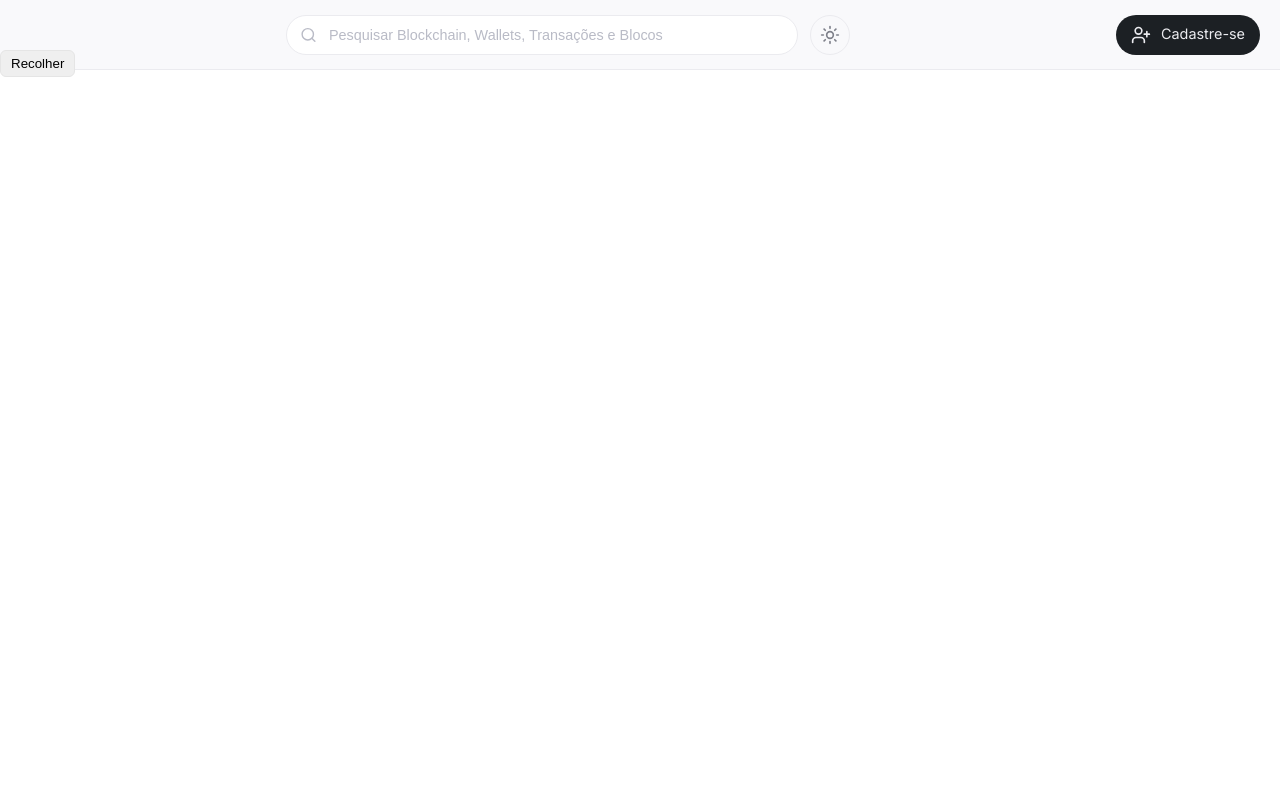
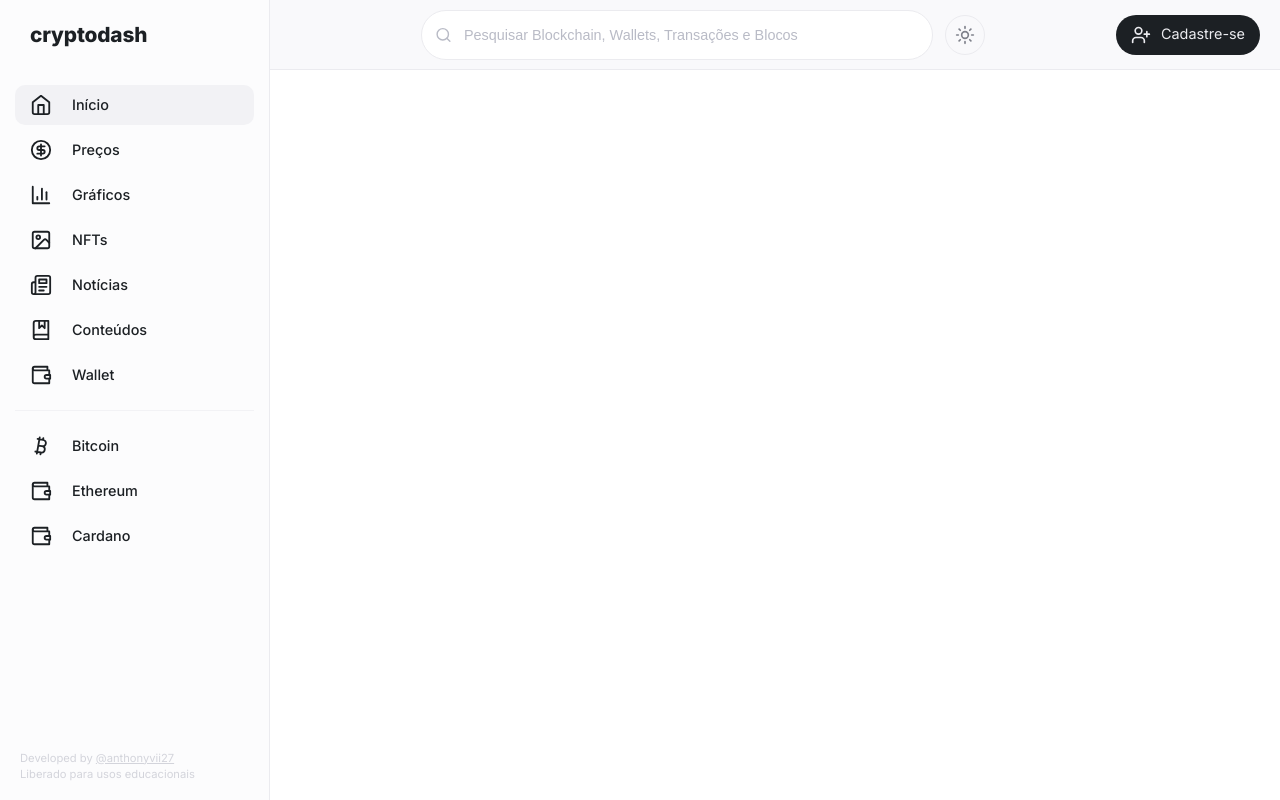
Before and after one commit to anthonyvii27/crypto-dash, a Next.js app: page / in a window 1280 px wide. Built offline with nearby package versions, Linux system fonts and the light colour scheme.

Commit message:
feat: sidebar

```diff
--- a/app/_components/Header/Components/Search/styles.ts
+++ b/app/_components/Header/Components/Search/styles.ts
@@ -3,7 +3,7 @@ import styled, { css } from "styled-components";
 export const Root = styled.div`
     ${({ theme }) => css`
         width: 40vw;
-        height: 40px;
+        height: 50px;
         display: flex;
         align-items: center;
         gap: 10px;
--- a/app/_components/Header/styles.ts
+++ b/app/_components/Header/styles.ts
@@ -8,7 +8,7 @@ export const Root = styled.header`
     padding: 0 20px;
     background: ${({ theme }) => theme.colors.slate2};
     border-bottom: 1px solid ${({ theme }) => theme.colors.slate4};
-    grid-area: 1 / 1 / 2 / 3;
+    grid-area: 1 / 2 / 2 / 3;
 
     display: flex;
     align-items: center;
--- /dev/null
+++ b/app/_components/Sidebar/Components/Options/index.tsx
@@ -0,0 +1,72 @@
+import { ReactNode } from "react";
+import {
+    BarChart3,
+    Bitcoin,
+    BookMarked,
+    CircleDollarSign,
+    Home,
+    Image,
+    Newspaper,
+    Wallet,
+} from "lucide-react";
+import { Root, Option, Separator, Credits, CreditText } from "./styles";
+
+const Options = (): ReactNode => (
+    <Root>
+        <Option data-status="selected">
+            <Home size={22} />
+            Início
+        </Option>
+        <Option>
+            <CircleDollarSign size={22} />
+            Preços
+        </Option>
+        <Option>
+            <BarChart3 size={22} />
+            Gráficos
+        </Option>
+        <Option>
+            <Image size={22} />
+            NFTs
+        </Option>
+        <Option>
+            <Newspaper size={22} />
+            Notícias
+        </Option>
+        <Option>
+            <BookMarked size={22} />
+            Conteúdos
+        </Option>
+        <Option>
+            <Wallet size={22} />
+            Wallet
+        </Option>
+
+        <Separator />
+
+        <Option>
+            <Bitcoin size={22} />
+            Bitcoin
+        </Option>
+        <Option>
+            <Wallet size={22} />
+            Ethereum
+        </Option>
+        <Option>
+            <Wallet size={22} />
+            Cardano
+        </Option>
+
+        <Credits>
+            <CreditText>
+                Developed by{" "}
+                <a href="https://github.com/anthonyvii27" target="_blank">
+                    @anthonyvii27
+                </a>
+            </CreditText>
+            <CreditText>Liberado para usos educacionais</CreditText>
+        </Credits>
+    </Root>
+);
+
+export { Options };
--- /dev/null
+++ b/app/_components/Sidebar/Components/Options/styles.ts
@@ -0,0 +1,78 @@
+import styled, { css } from "styled-components";
+
+export const Root = styled.ul`
+    width: 100%;
+    height: max-content;
+    display: flex;
+    flex-direction: column;
+    gap: 5px;
+    padding: 15px;
+`;
+
+export const Option = styled.li`
+    ${({ theme }) => css`
+        width: 100%;
+        height: 40px;
+        border-radius: 10px;
+        padding: 0 15px;
+        color: ${theme.colors.slate12};
+        font-size: 0.9rem;
+        font-weight: 500;
+
+        display: flex;
+        align-items: center;
+        gap: 20px;
+        cursor: pointer;
+
+        &:hover {
+            background: ${theme.colors.slate3};
+            color: ${theme.colors.slate12};
+        }
+
+        &:focus {
+            border: 1px solid ${theme.colors.slate4};
+            background: ${theme.colors.slate3};
+            color: ${theme.colors.slate12};
+        }
+
+        &[data-status="selected"] {
+            background: ${theme.colors.slate3};
+            color: ${theme.colors.slate12};
+        }
+    `};
+`;
+
+export const Separator = styled.span`
+    display: block;
+    width: 100%;
+    border-bottom: 1px solid ${({ theme }) => theme.colors.slate3};
+    margin: 10px 0;
+`;
+
+export const Credits = styled.div`
+    width: 100%;
+    position: absolute;
+    bottom: 0;
+    left: 0;
+    padding: 20px;
+
+    display: flex;
+    flex-direction: column;
+    gap: 5px;
+`;
+
+export const CreditText = styled.span`
+    display: block;
+    font-size: 0.7rem;
+    color: ${({ theme }) => theme.colors.slate7};
+
+    > a {
+        all: unset;
+        cursor: pointer;
+        text-decoration: underline;
+
+        &:hover {
+            color: ${({ theme }) => theme.colors.slate10};
+        }
+    }
+`;
--- a/app/_components/Sidebar/index.tsx
+++ b/app/_components/Sidebar/index.tsx
@@ -1,17 +1,19 @@
 "use client";
 
 import { ReactNode, useContext } from "react";
-import { RetractButton } from "@/app/_components/Sidebar/Components/RetractButton";
 import { CoreContext, ICoreContext } from "@/app/_context/core";
 
-import { Root } from "./styles";
+import { Options } from "@/app/_components/Sidebar/Components/Options";
+import { Brand, Root } from "./styles";
 
 const Sidebar = (): ReactNode => {
     const coreCtx: ICoreContext = useContext(CoreContext);
 
     return (
         <Root data-opened={coreCtx.sidebarState}>
-            <RetractButton />
+            <Brand>cryptodash</Brand>
+            {/* <RetractButton /> */}
+            <Options />
         </Root>
     );
 };
--- a/app/_components/Sidebar/styles.ts
+++ b/app/_components/Sidebar/styles.ts
@@ -5,11 +5,26 @@ import styled from "styled-components";
 export const Root = styled.header`
     width: 100%;
     height: 100%;
-    background: ${({ theme }) => theme.colors.background};
-    grid-area: 2 / 1 / 3 / 2;
+    background: ${({ theme }) => theme.colors.slate1};
+    border-right: 1px solid ${({ theme }) => theme.colors.slate4};
+    grid-area: 1 / 1 / 3 / 2;
+    position: relative;
 
     &[data-opened="closed"] {
         transition: 0.5s ease-in;
         transform: translateX(-250px);
     }
 `;
+
+export const Brand = styled.div`
+    width: 100%;
+    height: 70px;
+    display: flex;
+    align-items: center;
+    padding: 0 30px;
+
+    font-size: 1.3rem;
+    font-weight: 800;
+    letter-spacing: -0.01rem;
+    color: ${({ theme }) => theme.colors.slate12};
+`;
--- a/app/page.styled.ts
+++ b/app/page.styled.ts
@@ -6,8 +6,8 @@ export const Root = styled.main`
     width: 100%;
     min-height: 100vh;
     display: grid;
-    grid-template-columns: 250px 1fr;
-    grid-template-rows: 50px 1fr;
+    grid-template-columns: 270px 1fr;
+    grid-template-rows: 70px 1fr;
     grid-column-gap: 0;
     grid-row-gap: 0;
 
```
